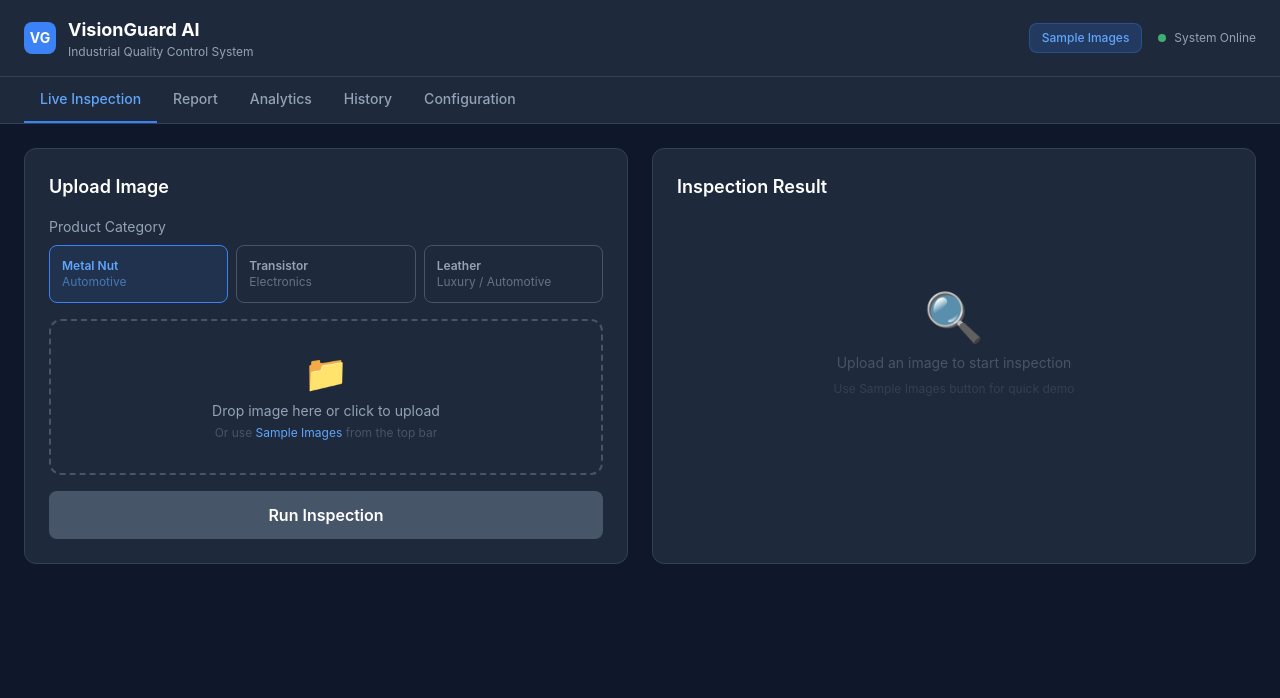
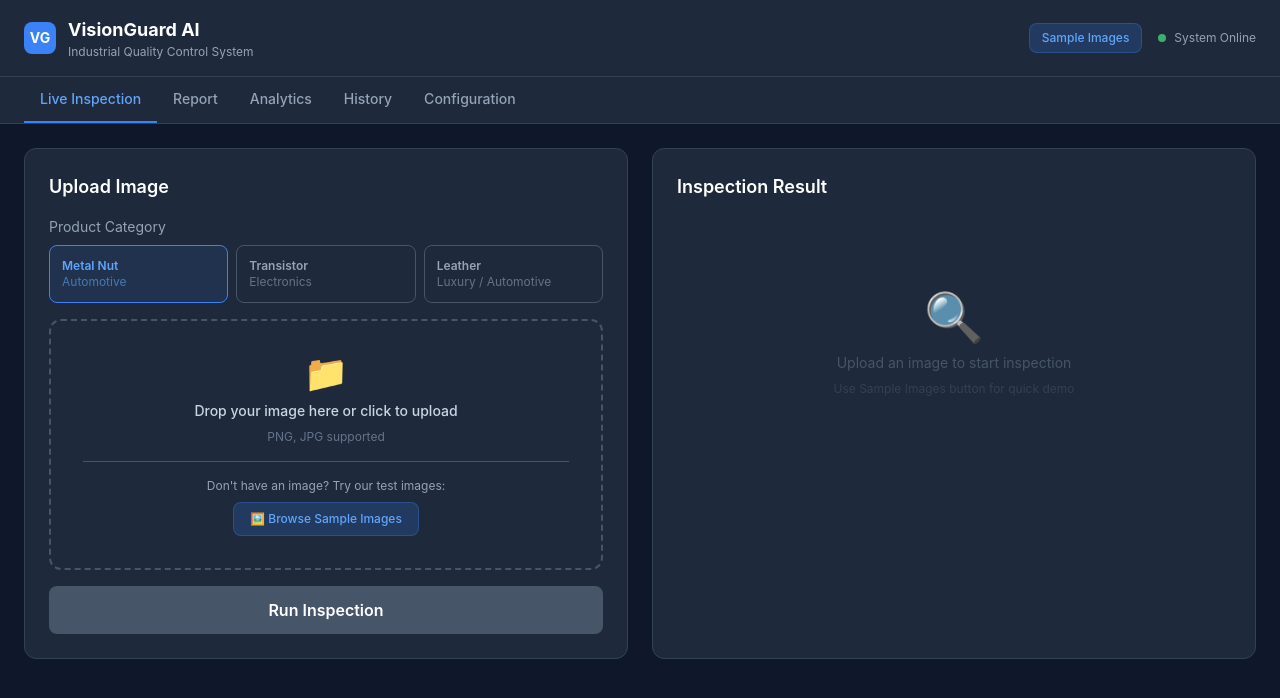
Before and after one commit to SalimHossain118/visionguard-ai, a React (Create React App) app in the folder frontend/: page / in a window 1280 px wide. Shown: the top 698 px of the page. Built offline with nearby package versions, Linux system fonts and the light colour scheme; no server answers.

Commit message:
feat: Sample Images link in drop zone opens modal

```diff
--- a/frontend/src/App.js
+++ b/frontend/src/App.js
@@ -37,7 +37,6 @@ export default function App() {
   }, [dispatch]);
 
   // Called when user selects a sample image from the modal
-  // Now receives category as third argument
   const handleSampleSelect = (file, url, category) => {
     setSelectedFile(file);
     setPreviewUrl(url);
@@ -107,6 +106,7 @@ export default function App() {
               setPreviewUrl(null);
               setPreloadedCategory(null);
             }}
+            onOpenSamples={() => setShowSamples(true)}
           />
         )}
         {activeTab === "report" && <ReportPanel />}
--- a/frontend/src/components/InspectionFeed/InspectionFeed.js
+++ b/frontend/src/components/InspectionFeed/InspectionFeed.js
@@ -14,6 +14,7 @@ export default function InspectionFeed({
   preloadedUrl,
   preloadedCategory,
   onPreloadConsumed,
+  onOpenSamples,
 }) {
   const dispatch = useDispatch();
   const { currentInspection, isLoading, error } = useSelector(
@@ -33,6 +34,7 @@ export default function InspectionFeed({
         setSelectedCategory(preloadedCategory);
         dispatch(setCategory(preloadedCategory));
       }
+
       if (onPreloadConsumed) onPreloadConsumed();
     }
   }, [
@@ -137,13 +139,24 @@ export default function InspectionFeed({
           ) : (
             <div>
               <div className="text-4xl mb-2">📁</div>
-              <p className="text-slate-400 text-sm">
-                Drop image here or click to upload
+              <p className="text-slate-300 text-sm font-medium">
+                Drop your image here or click to upload
               </p>
-              <p className="text-slate-600 text-xs mt-1">
-                Or use <span className="text-blue-400">Sample Images</span> from
-                the top bar
-              </p>
+              <p className="text-slate-500 text-xs mt-2">PNG, JPG supported</p>
+              <div className="mt-4 border-t border-slate-600 pt-4">
+                <p className="text-slate-400 text-xs mb-2">
+                  Don't have an image? Try our test images:
+                </p>
+                <button
+                  onClick={(e) => {
+                    e.stopPropagation();
+                    if (onOpenSamples) onOpenSamples();
+                  }}
+                  className="px-4 py-2 bg-blue-500/20 border border-blue-500/30 text-blue-400 rounded-lg text-xs font-medium hover:bg-blue-500/30 transition-colors"
+                >
+                  🖼️ Browse Sample Images
+                </button>
+              </div>
             </div>
           )}
           <input
--- a/frontend/src/components/SampleModal/SampleModal.js
+++ b/frontend/src/components/SampleModal/SampleModal.js
@@ -1,6 +1,6 @@
 import React, { useState, useEffect } from "react";
 
-const BASE_URL = process.env.REACT_APP_API_URL || "";
+const BASE_URL = process.env.REACT_APP_API_URL || "http://localhost:8000";
 
 const CATEGORIES = [
   {
```
